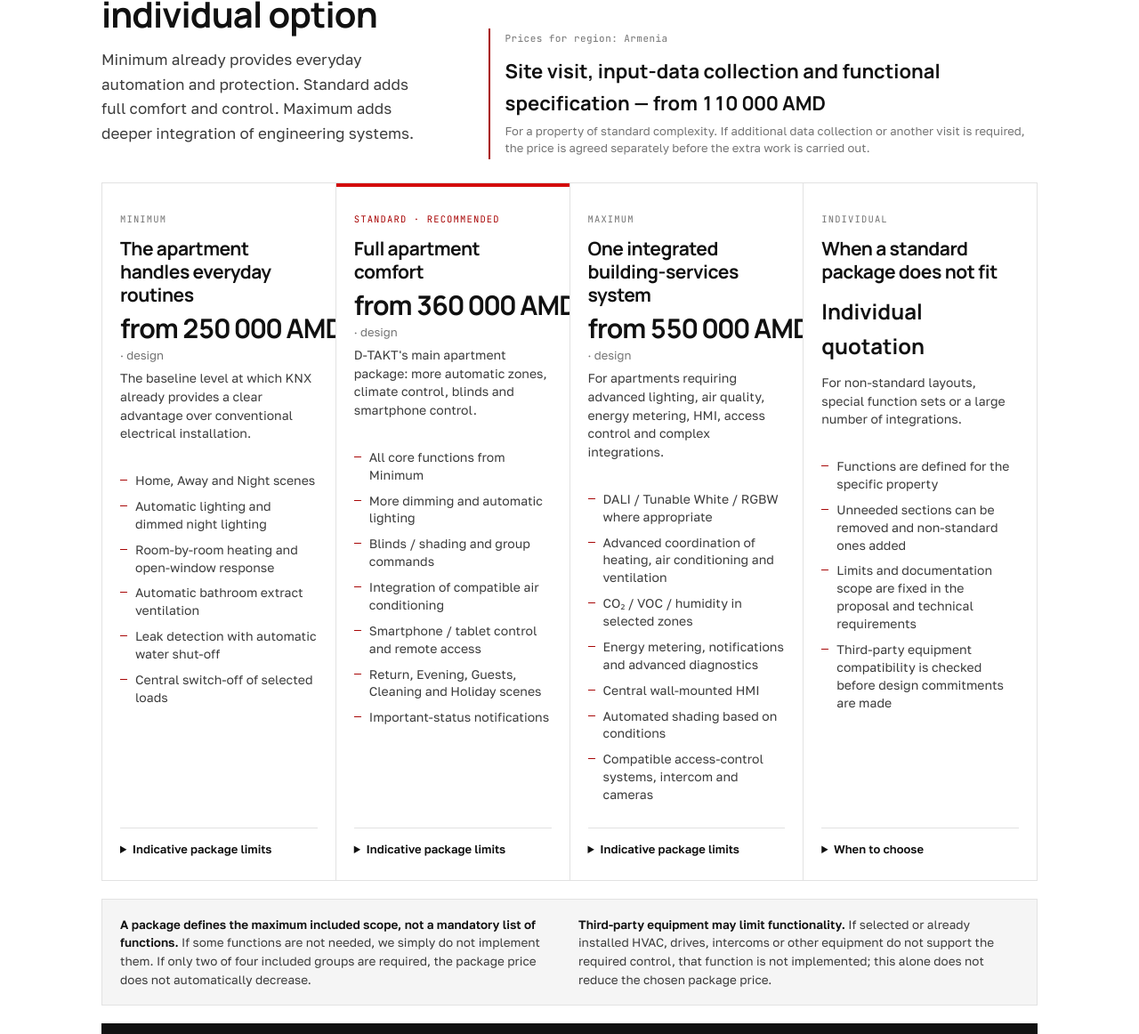
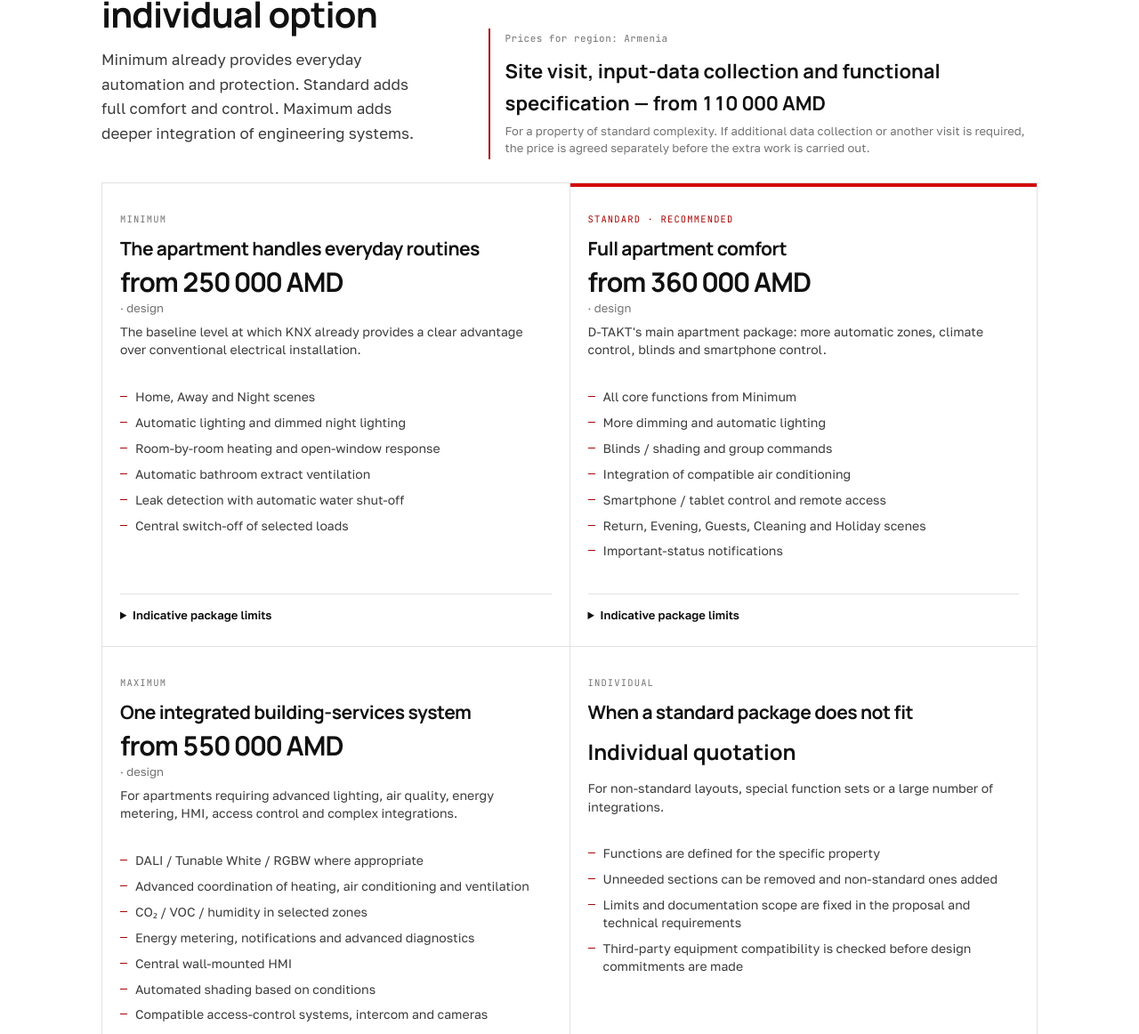
Before and after one commit to aeduard12AE/DTAKT, a plain HTML site: page index.html in a window 1280 px wide. Shown: the part 1775-2937 px from the top of the page at 89% size. Drawn offline with Linux system fonts and the light colour scheme.

Commit message:
Update index.html

```diff
--- a/index.html
+++ b/index.html
@@ -385,6 +385,36 @@ html[lang="hy"] .package-rule p{
 @media(max-width:760px){
   html[lang="hy"] .pack-grid,
   html[lang="hy"] .scope-grid{grid-template-columns:1fr}
+}
+
+
+/* English: use wider card columns to avoid awkward overflow in package/scope tables */
+html[lang="en"] .pack-grid,
+html[lang="en"] .scope-grid{
+  grid-template-columns:repeat(2,minmax(0,1fr));
+}
+html[lang="en"] .pack,
+html[lang="en"] .pack-top,
+html[lang="en"] .scope-card{
+  min-width:0;
+  overflow:visible;
+}
+html[lang="en"] .pack h3,
+html[lang="en"] .pack-desc,
+html[lang="en"] .pack li,
+html[lang="en"] .pack details p,
+html[lang="en"] .scope-card h3,
+html[lang="en"] .scope-card p,
+html[lang="en"] .stage-price,
+html[lang="en"] .package-rule p{
+  overflow-wrap:anywhere;
+  word-break:normal;
+}
+@media(max-width:760px){
+  html[lang="en"] .pack-grid,
+  html[lang="en"] .scope-grid{
+    grid-template-columns:1fr;
+  }
 }
 
 </style>
```
